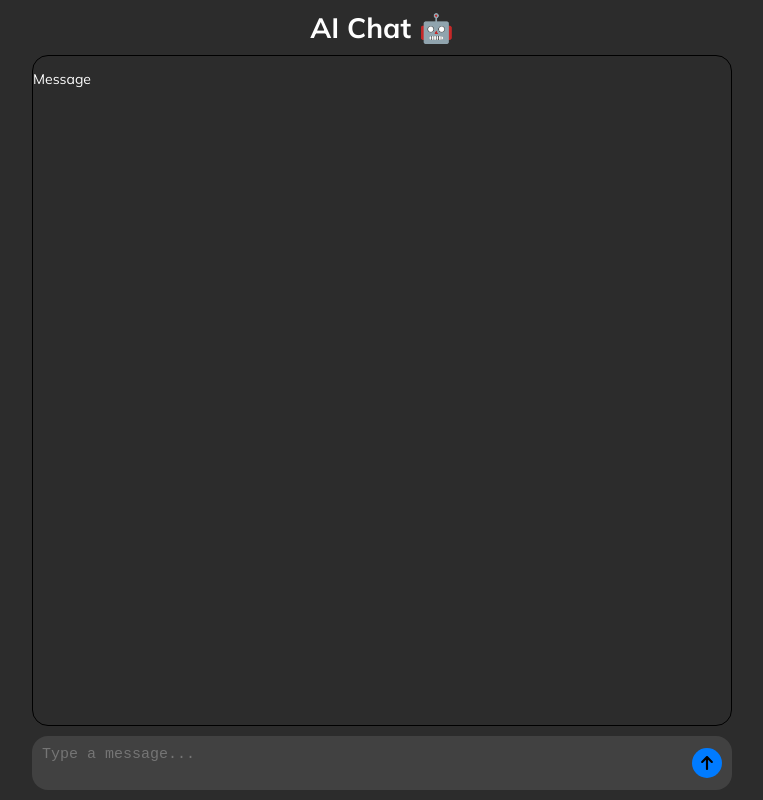
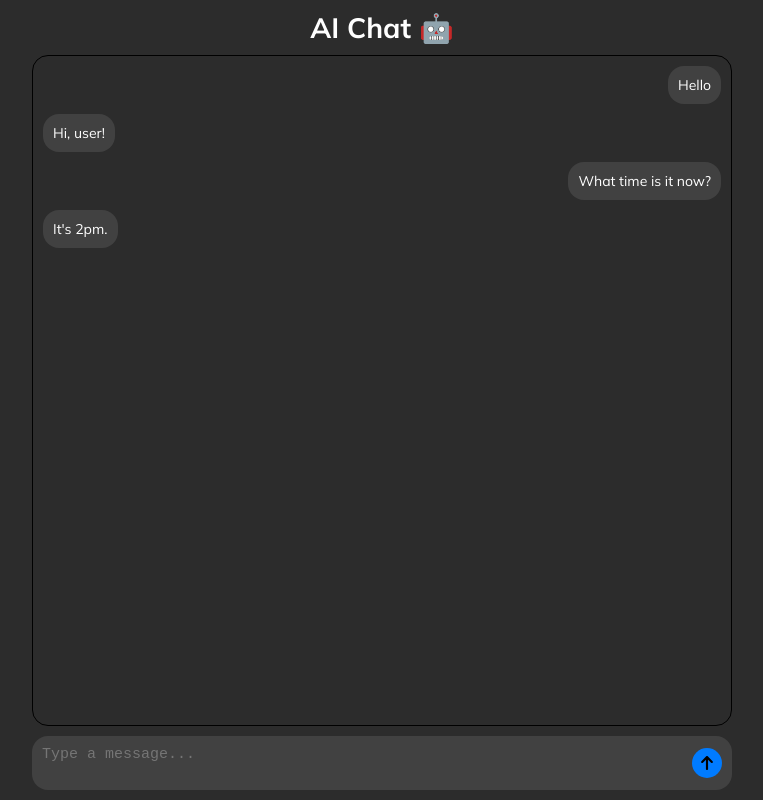
Before and after one commit to Egorallo/ai-chat, a Vue app in the folder front/: page / in a window 1280 px wide. Shown: the whole page, without its empty margins (258-1021 px from the left). Built offline with nearby package versions, Linux system fonts and the light colour scheme.

Commit message:
added ui for chat messages

```diff
--- a/front/src/assets/base.css
+++ b/front/src/assets/base.css
@@ -20,6 +20,8 @@
   --border-lang-color: #808080;
   --button-send-color: #007bff;
   --button-send-color-hover: #0056b3;
+  --bg-color-textarea: #414141;
+  --bg-color-message: #414141;
 }
 
 html {
--- a/front/src/components/ChatMessage.vue
+++ b/front/src/components/ChatMessage.vue
@@ -0,0 +1,37 @@
+<script setup lang="ts">
+import { defineProps } from 'vue';
+
+interface Props {
+  message: string;
+  isAnswer: boolean;
+}
+
+const props = defineProps<Props>();
+</script>
+
+<template>
+  <div class="message" :class="{ 'message-ai': isAnswer, 'message-user': !isAnswer }">
+    {{ message }}
+  </div>
+</template>
+
+<style scoped>
+.message {
+  max-width: 70%;
+  background-color: var(--bg-color-message);
+  border-radius: 16px;
+  min-height: 30px;
+  padding: 10px;
+  display: inline-block;
+  word-wrap: break-word;
+  white-space: pre-wrap;
+}
+
+.message-ai {
+  align-self: flex-start;
+}
+
+.message-user {
+  align-self: flex-end;
+}
+</style>
--- /dev/null
+++ b/front/src/components/ChatMessageContainer.vue
@@ -0,0 +1,40 @@
+<script setup lang="ts">
+import { defineProps } from 'vue';
+import ChatMessage from '@/components/ChatMessage.vue';
+
+interface Message {
+  text: string;
+  isAnswer: boolean;
+}
+
+interface Props {
+  messages: Message[];
+}
+
+const props = defineProps<Props>();
+</script>
+
+<template>
+  <div class="message__container">
+    <ChatMessage
+      v-for="(message, index) in messages"
+      :message="message.text"
+      :is-answer="message.isAnswer"
+      :key="index"
+    />
+  </div>
+</template>
+
+<style scoped>
+.message__container {
+  display: flex;
+  align-items: flex-end;
+  flex-direction: column;
+  gap: 10px;
+  width: 100%;
+  height: 100%;
+  padding: 10px;
+  overflow-y: auto;
+  scrollbar-width: thin;
+}
+</style>
--- a/front/src/components/ChatWindow.vue
+++ b/front/src/components/ChatWindow.vue
@@ -1,5 +1,14 @@
 <script setup lang="ts">
+import { ref } from 'vue';
 import ArrowIcon from '@/components/icons/ArrowIcon.vue';
+import MessageContainer from '@/components/ChatMessageContainer.vue';
+
+const messages: { text: string; isAnswer: boolean }[] = [
+  { text: 'Hello', isAnswer: false },
+  { text: 'Hi, user!', isAnswer: true },
+  { text: 'What time is it now?', isAnswer: false },
+  { text: "It's 2pm.", isAnswer: true },
+];
 
 function handleClick() {
   console.log('Button clicked');
@@ -18,11 +27,7 @@ function adjustHeight(event) {
       <h1 class="chat__window__header__title">AI Chat 🤖</h1>
     </div>
     <div class="chat__window__body">
-      <div class="chat__window__body__messages">
-        <div class="chat__window__body__messages__message">
-          <p>Message</p>
-        </div>
-      </div>
+      <MessageContainer :messages="messages" />
     </div>
     <div class="chat__window__footer">
       <div class="chat__window__footer__wrapper">
@@ -94,7 +99,7 @@ function adjustHeight(event) {
   min-height: 40px;
   max-height: 200px;
   overflow-y: auto;
-  background-color: var(--bg-color-rating);
+  background-color: var(--bg-color-textarea);
   color: var(--text-main-color);
 }
 
```
